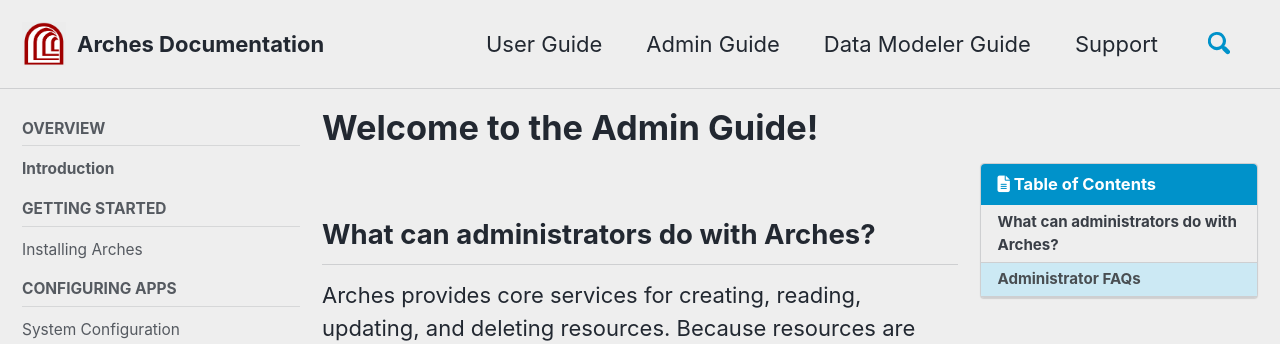
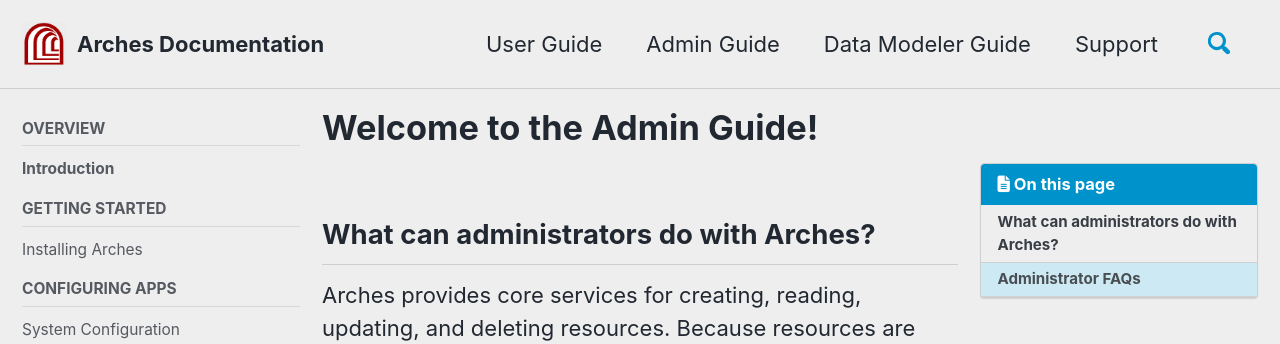
Before and after one commit to fargeo/archesguides, a Jekyll site: the page built from _pages/admin.md, in a window 1280 px wide. Shown: the top 344 px of the page. Built offline with Jekyll 4.4.1, drawn with Linux system fonts in a browser that asks for light colours; cached includes are drawn as plain includes; nearby versions of some CDN libraries; comment, search, counter and statistics services are not loaded; a style sheet for code colours, icons or effects is not loaded.

Commit message:
Update admin.md
Edit toc

```diff
--- a/_pages/admin.md
+++ b/_pages/admin.md
@@ -5,8 +5,6 @@
 sidebar:
   nav: "admin docs"
 toc: true
-toc_label: "Table of Contents"
-toc_icon: "file-alt"
 toc_sticky: true
 defaults:
   # _pages
```
